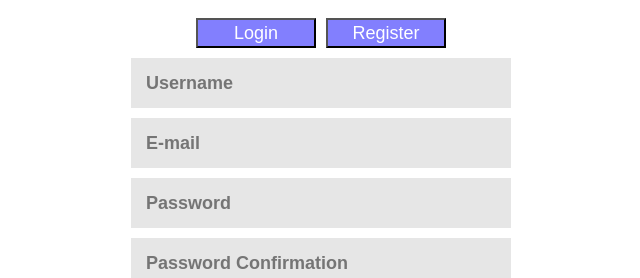
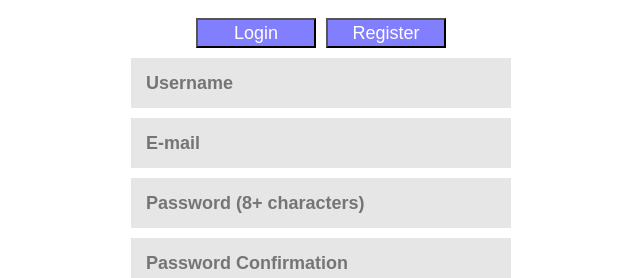
Before and after one commit to imatthews009/auth_frontend, a React (Create React App) app: page / in a window 1280 px wide. Both pictures are taken after a click on the button "Register". Shown: the top 278 px of the page, without its empty margins (319-959 px from the left). Built offline with nearby package versions, Linux system fonts and the light colour scheme; no server answers.

Commit message:
8+ character

```diff
--- a/src/App.js
+++ b/src/App.js
@@ -153,7 +153,7 @@ class App extends Component {
 
           <div className='userInput'>
             <input
-              placeholder="Password"
+              placeholder="Password (8+ characters)"
               name="password"
               id="password"
               type="password"
```
